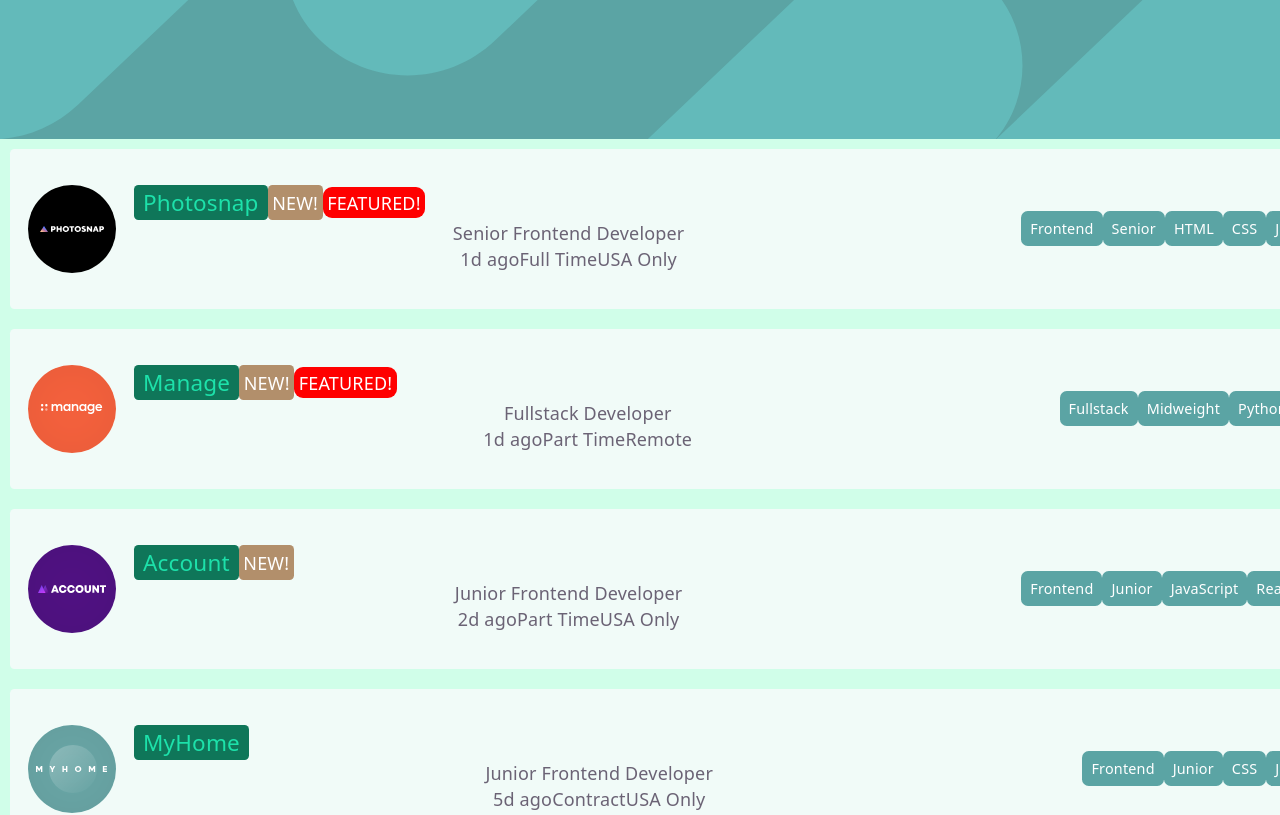
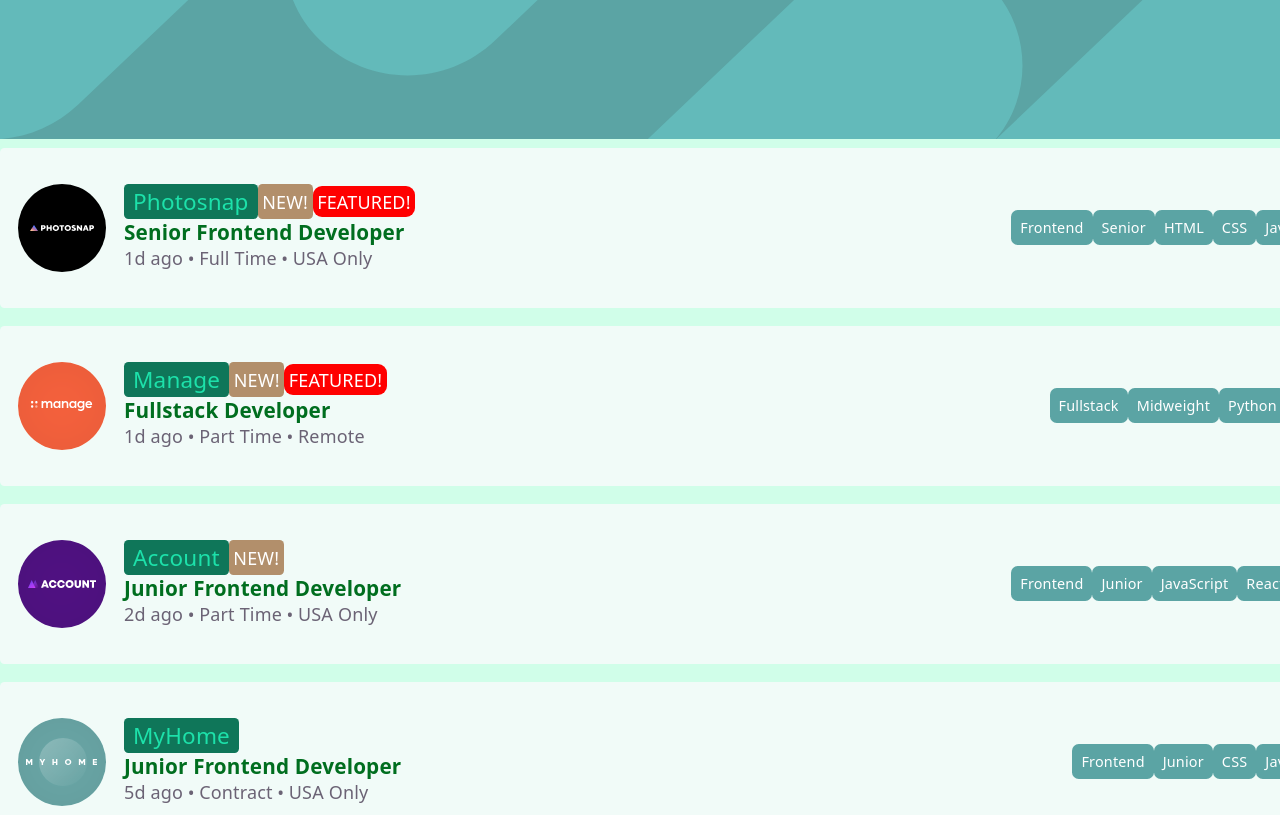
Before and after one commit to raslarly/enes-jobbing-listing, a React (Vite) app: page / in a window 1280 px wide. Shown: the top 815 px of the page. Built offline with nearby package versions, Linux system fonts and the light colour scheme.

Commit message:
The UI is fairly done tihs time

```diff
--- a/src/App.tsx
+++ b/src/App.tsx
@@ -33,7 +33,9 @@
     ...new Set([job.role, job.level, ...job.languages, ...job.tools]),
   ];
   return (
-    <div className={`job-card ${job.featured ? "featured" : ""}`}>
+    <div
+      className={`job-card my-2 rounded-md ${job.featured ? "featured" : ""}`}
+    >
       <img src={job.logo} alt={job.company} />
       <div className="job-card-content">
         <div className="job-card-header">
@@ -48,10 +50,14 @@
           )}
           {job.featured && <span className="badge-featured">FEATURED!</span>}
         </div>
-        <h3>{job.position}</h3>
-        <div className="job-meta">
+        <h3 className="flex flex-row text-[#006e1f] text-[1.15rem] font-bold">
+          {job.position}
+        </h3>
+        <div className=" flex flex-row job-meta gap-1">
           <span>{job.postedAt}</span>
+          <span> • </span>
           <span>{job.contract}</span>
+          <span> • </span>
           <span>{job.location}</span>
         </div>
       </div>
@@ -95,7 +101,7 @@
       />
       <div className="mx-auto app">
         {filters.length > 0 && (
-          <div className=" -mt-[1.5rem] min-h-[4rem]  max-w-[1360px] bg-[#bdf0f0] p-[0.5] rounded-[0.5rem] flex flex-row flex-wrap gap-[0.5rem] items-center filter-bar">
+          <div className=" -mt-[2rem] min-h-[4rem]  max-w-[1360px] bg-[#bdf0f0] p-[0.5] rounded-[0.5rem] flex flex-row flex-wrap gap-[0.5rem] items-center filter-bar">
             {filters.map((f) => (
               <div
                 className="bg-[#5a7399] p-[0.25rem 0.5rem] rounded-[0.25rem] filter"
--- a/src/index.css
+++ b/src/index.css
@@ -79,7 +79,7 @@
   border-radius: 0.25rem;
   padding: 1rem;
   background: hsl(162, 55.6%, 96.5%);
-  margin: 10px;
+  /* margin: 10px; */
 }
 
 .badge-new {
```
